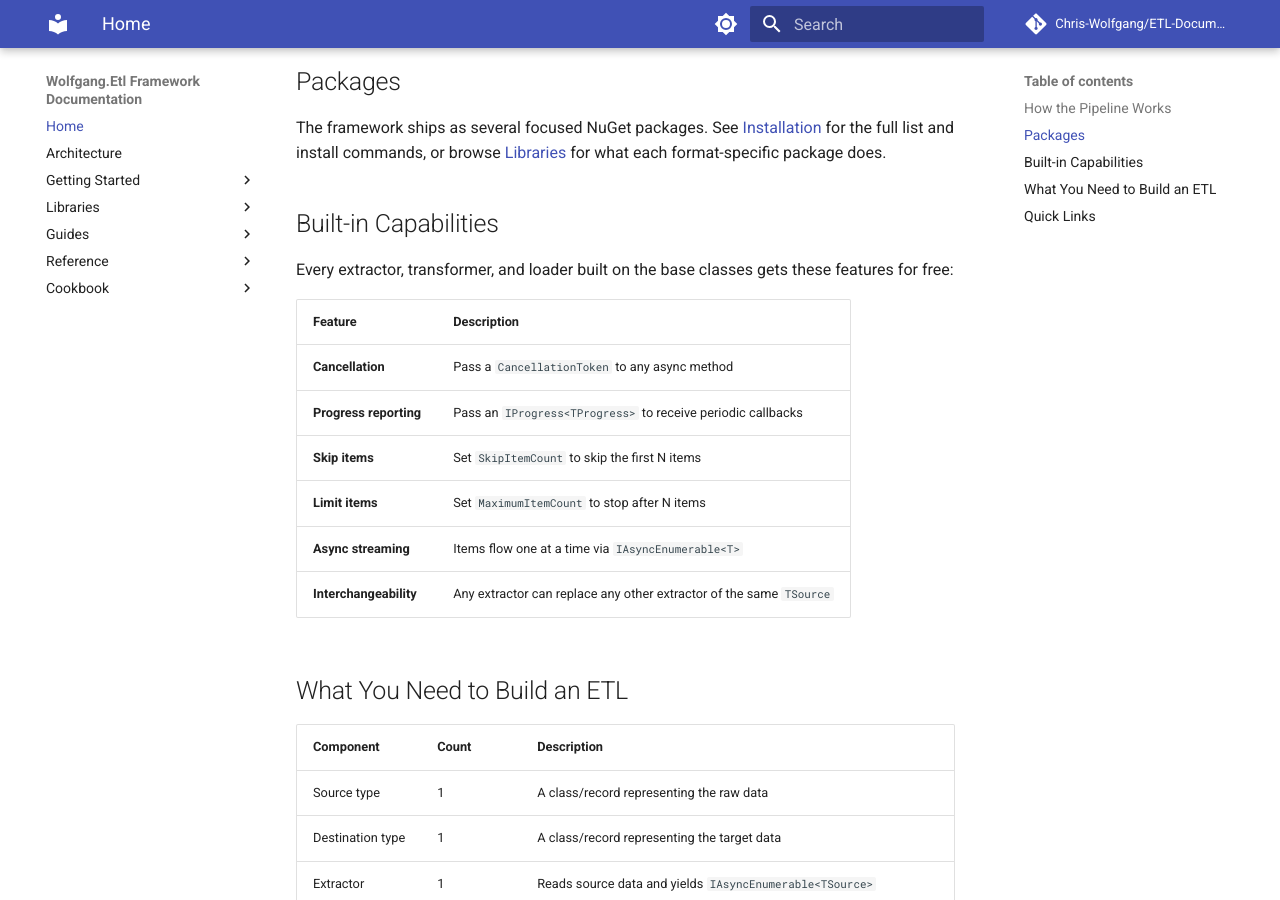
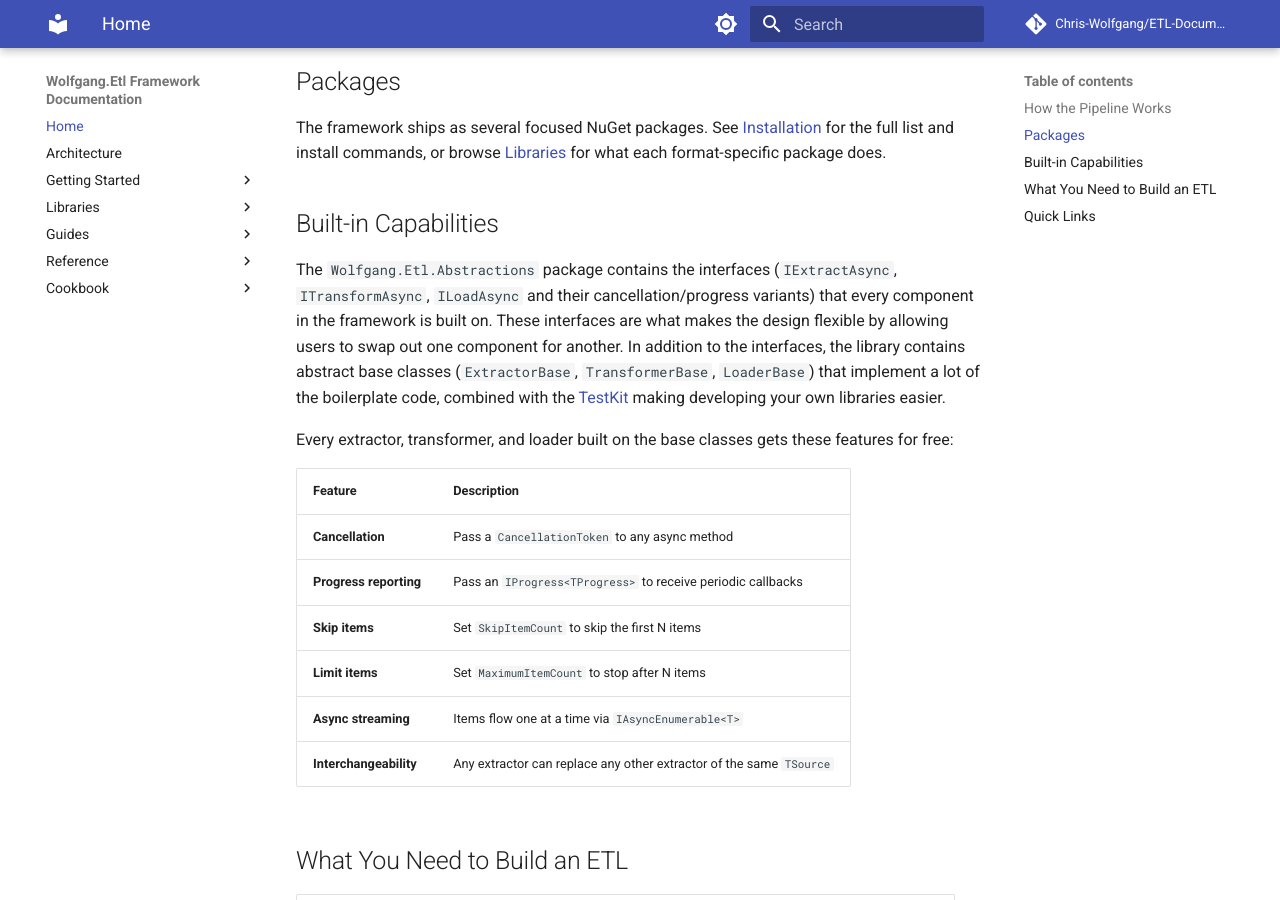
Before and after one commit to Chris-Wolfgang/ETL-Documentation, an MkDocs documentation site: the page built from docs/index.md, in a window 1280 px wide and 900 px high, scrolled down 759 px. Built offline with MkDocs 1.6.1 and Material for MkDocs 9.7.7, drawn with Linux system fonts in a browser that asks for light colours; comment, search, counter and statistics services are not loaded.

Commit message:
index.md: add lead-in to Built-in Capabilities describing Abstractions and TestKit
The "Built-in Capabilities" section opened directly with "Every
extractor, transformer, and loader built on the base classes gets
these features for free:" -- but a Home-page reader has no context
yet for what "the base classes" are or where they come from.

Add a paragraph above the existing lead-in that:
- Names the `Wolfgang.Etl.Abstractions` package and what it contains
  (the four interface families and the three abstract base classes).
- Explains that the interfaces are what make the design flexible --
  components are swappable because they implement the same contracts.
- Notes that the base classes implement a lot of boilerplate so users
  building their own extractors/transformers/loaders don't have to.
- Cross-references the TestKit reference page, framing TestKit + the
  base classes as a combined story for developing your own libraries.

The existing one-line bridge ("Every extractor, transformer, and
loader built on the base classes gets these features for free:")
stays in place to introduce the table.

Co-Authored-By: Claude Opus 4.6 <noreply@anthropic.com>

```diff
--- a/docs/index.md
+++ b/docs/index.md
@@ -29,6 +29,8 @@ No intermediate collections. Memory usage stays constant regardless of dataset s
 The framework ships as several focused NuGet packages. See [Installation](getting-started/installation.md) for the full list and install commands, or browse [Libraries](libraries/fixedwidth.md) for what each format-specific package does.
 
 ## Built-in Capabilities
+
+The `Wolfgang.Etl.Abstractions` package contains the interfaces (`IExtractAsync`, `ITransformAsync`, `ILoadAsync` and their cancellation/progress variants) that every component in the framework is built on. These interfaces are what makes the design flexible by allowing users to swap out one component for another. In addition to the interfaces, the library contains abstract base classes (`ExtractorBase`, `TransformerBase`, `LoaderBase`) that implement a lot of the boilerplate code, combined with the [TestKit](reference/testkit.md) making developing your own libraries easier.
 
 Every extractor, transformer, and loader built on the base classes gets these features for free:
 
```
